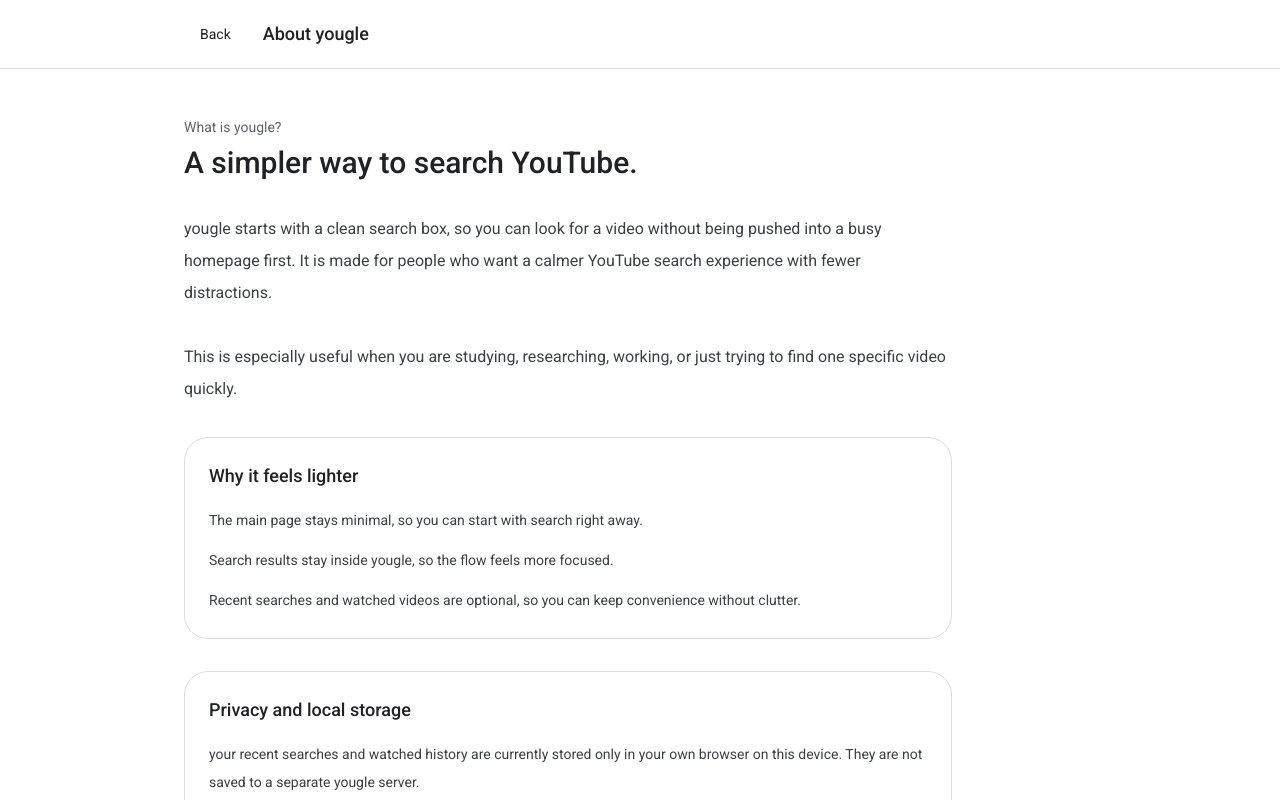
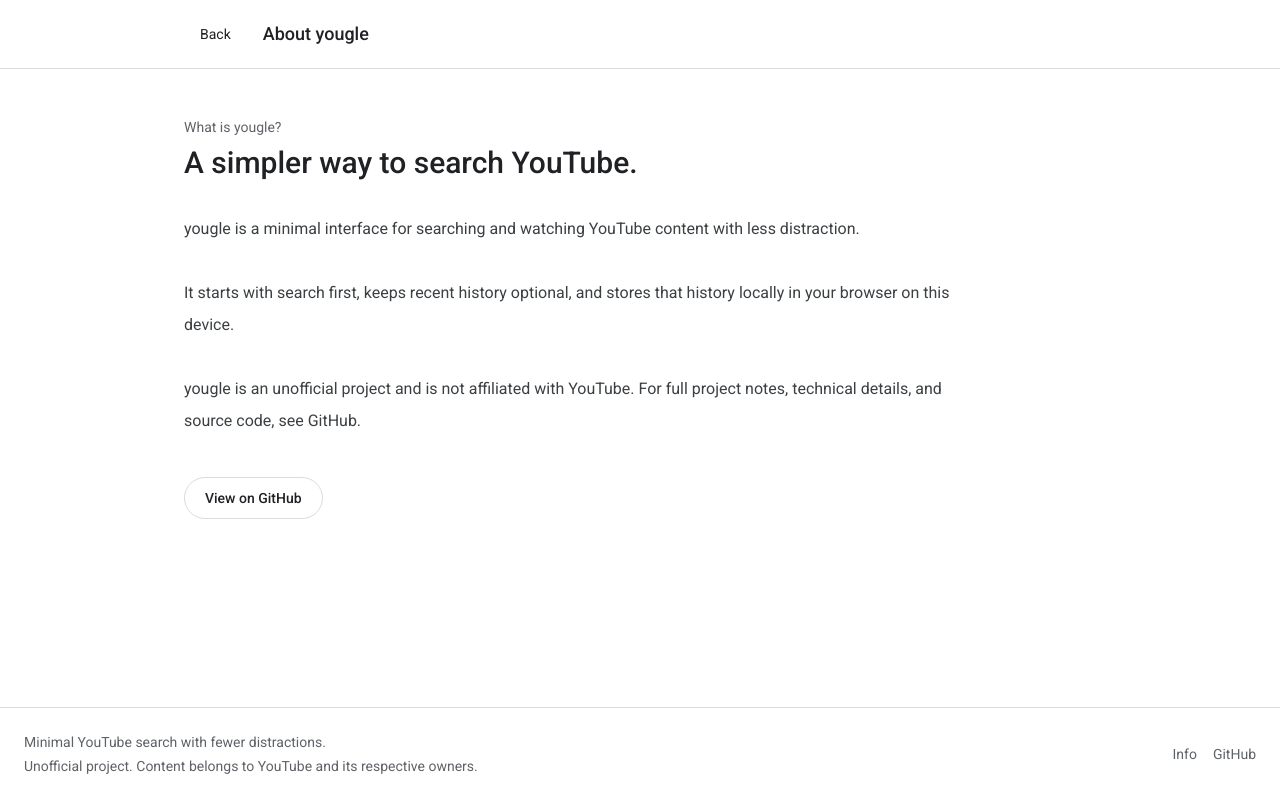
Before and after one commit to jxchlee/yoogle, a Next.js app: page /info in a window 1280 px wide. Shown: the top 800 px of the page. Built offline with nearby package versions, Linux system fonts and the light colour scheme.

Commit message:
Polish info, footer, and watch history details

```diff
--- a/src/app/info/page.tsx
+++ b/src/app/info/page.tsx
@@ -1,8 +1,11 @@
 import Link from "next/link";
+
+import { SiteFooter } from "@/components/yougle-common";
 
 export default function InfoPage() {
   return (
-    <main className="min-h-screen bg-white">
+    <div className="flex min-h-screen flex-col bg-white">
+      <main className="flex-1">
         <header className="border-b border-[var(--line)]">
           <div className="mx-auto flex max-w-[960px] items-center gap-4 px-4 py-4 sm:px-6">
             <Link
@@ -25,40 +28,34 @@
             </div>
 
             <p className="text-base leading-8 text-[#3c4043]">
-            yougle starts with a clean search box, so you can look for a video
-            without being pushed into a busy homepage first. It is made for people
-            who want a calmer YouTube search experience with fewer distractions.
+              yougle is a minimal interface for searching and watching YouTube content
+              with less distraction.
             </p>
 
             <p className="text-base leading-8 text-[#3c4043]">
-            This is especially useful when you are studying, researching, working,
-            or just trying to find one specific video quickly.
+              It starts with search first, keeps recent history optional, and stores
+              that history locally in your browser on this device.
             </p>
 
-          <div className="rounded-3xl border border-[var(--line)] px-6 py-6">
-            <h3 className="text-lg font-medium text-[#202124]">Why it feels lighter</h3>
-            <ul className="mt-4 space-y-3 text-sm leading-7 text-[#3c4043]">
-              <li>The main page stays minimal, so you can start with search right away.</li>
-              <li>Search results stay inside yougle, so the flow feels more focused.</li>
-              <li>Recent searches and watched videos are optional, so you can keep convenience without clutter.</li>
-            </ul>
-          </div>
+            <p className="text-base leading-8 text-[#3c4043]">
+              yougle is an unofficial project and is not affiliated with YouTube.
+              For full project notes, technical details, and source code, see GitHub.
+            </p>
 
-          <div className="rounded-3xl border border-[var(--line)] px-6 py-6">
-            <h3 className="text-lg font-medium text-[#202124]">Privacy and local storage</h3>
-            <p className="mt-4 text-sm leading-7 text-[#3c4043]">
-              your recent searches and watched history are currently stored only in
-              your own browser on this device. They are not saved to a separate
-              yougle server.
-            </p>
-            <ul className="mt-4 space-y-3 text-sm leading-7 text-[#3c4043]">
-              <li>That means your history is less exposed than a server-synced system.</li>
-              <li>It also makes the service simpler and faster, because there is no account or sync setup.</li>
-              <li>You can clear the stored history whenever you want from the app.</li>
-            </ul>
+            <div className="pt-2">
+              <a
+                href="https://github.com/jxchlee/yoogle"
+                target="_blank"
+                rel="noreferrer"
+                className="inline-flex items-center rounded-full border border-[var(--line)] px-5 py-2.5 text-sm font-medium text-[#202124] hover:bg-[#f8f9fa]"
+              >
+                View on GitHub
+              </a>
             </div>
           </div>
         </section>
       </main>
+      <SiteFooter />
+    </div>
   );
 }
--- a/src/components/yougle-app.tsx
+++ b/src/components/yougle-app.tsx
@@ -13,7 +13,7 @@
 } from "react";
 import { usePathname, useRouter, useSearchParams } from "next/navigation";
 
-import { Logo, SearchForm, TopBar } from "@/components/yougle-common";
+import { Logo, SearchForm, SiteFooter, TopBar } from "@/components/yougle-common";
 import { HistorySheet, PrefsSheet } from "@/components/yougle-sheets";
 import type { SearchResponse, SearchResult, WatchHistoryItem } from "@/lib/types";
 import {
@@ -248,7 +248,8 @@
   return (
     <>
       {home ? (
-        <main className="relative flex min-h-screen justify-center bg-white px-4 pt-[21vh] sm:pt-[18vh]">
+        <div className="flex min-h-screen flex-col bg-white">
+          <main className="relative flex flex-1 justify-center px-4 pt-[21vh] sm:pt-[18vh]">
             <TopBar
               showInfo
               absolute
@@ -276,10 +277,13 @@
               </div>
             </div>
           </main>
+          <SiteFooter />
+        </div>
       ) : (
-        <div className="min-h-screen bg-white">
+        <div className="flex min-h-screen flex-col bg-white">
           <header className="sticky top-0 z-20 border-b border-[var(--line)] bg-white/95 backdrop-blur">
-            <div className="mx-auto flex max-w-[1400px] items-center gap-3 px-4 py-3 sm:px-6">
+            <div className="mx-auto grid max-w-[1400px] grid-cols-[auto_minmax(0,720px)_auto] items-center gap-3 px-4 py-3 sm:px-6">
+              <div className="justify-self-start">
                 <button
                   type="button"
                   onClick={() => router.push("/")}
@@ -287,7 +291,8 @@
                 >
                   <Logo small />
                 </button>
-              <div className="max-w-[720px] flex-1">
+              </div>
+              <div className="w-full justify-self-center">
                 <SearchForm
                   value={inputValue}
                   suggestions={suggestions}
@@ -297,7 +302,7 @@
                   onRemoveSuggestion={removeSearchItem}
                 />
               </div>
-              <div className="flex items-center gap-2">
+              <div className="flex items-center gap-2 justify-self-end">
                 <button
                   type="button"
                   onClick={() => {
@@ -331,7 +336,7 @@
             </div>
           </header>
 
-          <main className="mx-auto max-w-[1400px] px-4 pb-12 pt-6 sm:px-6">
+          <main className="mx-auto w-full max-w-[1400px] flex-1 px-4 pb-12 pt-6 sm:px-6">
             <div className="mb-6 flex items-center gap-3 text-sm text-[#606060]">
               <span>
                 Results for <span className="font-medium text-[#202124]">{activeQuery}</span>
@@ -395,6 +400,7 @@
               ) : null}
             </div>
           </main>
+          <SiteFooter />
         </div>
       )}
 
--- a/src/components/yougle-common.tsx
+++ b/src/components/yougle-common.tsx
@@ -160,3 +160,29 @@
     </div>
   );
 }
+
+export function SiteFooter() {
+  return (
+    <footer className="border-t border-[var(--line)] bg-white">
+      <div className="mx-auto flex max-w-[1400px] flex-col gap-3 px-4 py-6 text-sm text-[#5f6368] sm:px-6 md:flex-row md:items-center md:justify-between">
+        <div className="space-y-1">
+          <p>Minimal YouTube search with fewer distractions.</p>
+          <p>Unofficial project. Content belongs to YouTube and its respective owners.</p>
+        </div>
+        <div className="flex items-center gap-4">
+          <Link href="/info" className="hover:text-[#202124]">
+            Info
+          </Link>
+          <a
+            href="https://github.com/jxchlee/yoogle"
+            target="_blank"
+            rel="noreferrer"
+            className="hover:text-[#202124]"
+          >
+            GitHub
+          </a>
+        </div>
+      </div>
+    </footer>
+  );
+}
--- a/src/components/yougle-sheets.tsx
+++ b/src/components/yougle-sheets.tsx
@@ -220,10 +220,15 @@
             }
             className="mt-4 h-10 w-full cursor-pointer rounded-xl border border-[var(--line)] px-3 text-sm outline-none"
           >
+            <option value="US">United States</option>
             <option value="KR">Korea</option>
-            <option value="US">United States</option>
+            <option value="CA">Canada</option>
+            <option value="AU">Australia</option>
+            <option value="IN">India</option>
             <option value="JP">Japan</option>
             <option value="GB">United Kingdom</option>
+            <option value="DE">Germany</option>
+            <option value="FR">France</option>
           </select>
         </label>
 
--- a/src/lib/types.ts
+++ b/src/lib/types.ts
@@ -26,6 +26,11 @@
   id: string;
   title: string;
   channelTitle: string;
+  description?: string;
   thumbnailUrl: string;
+  publishedAt?: string;
+  publishedLabel?: string;
+  duration?: string;
+  viewCount?: string;
   watchedAt: string;
 };
--- a/src/lib/yougle-client.ts
+++ b/src/lib/yougle-client.ts
@@ -41,7 +41,12 @@
     id: video.id,
     title: video.title,
     channelTitle: video.channelTitle,
+    description: video.description,
     thumbnailUrl: video.thumbnailUrl,
+    publishedAt: video.publishedAt,
+    publishedLabel: video.publishedLabel,
+    duration: video.duration,
+    viewCount: video.viewCount,
     watchedAt: new Date().toISOString(),
   };
 
@@ -82,10 +87,11 @@
     id: item.id,
     title: item.title,
     channelTitle: item.channelTitle,
-    description: "Opened from your yougle watch history.",
+    description: item.description ?? "Opened from your yougle watch history.",
     thumbnailUrl: item.thumbnailUrl,
-    publishedAt: item.watchedAt,
-    publishedLabel: "From your history",
-    duration: "Saved",
+    publishedAt: item.publishedAt ?? item.watchedAt,
+    publishedLabel: item.publishedLabel ?? "From your history",
+    duration: item.duration ?? "Saved",
+    viewCount: item.viewCount,
   };
 }
```
Also changed, not shown: src/components/yougle-watch-page.tsx (+16 -8 lines). Lines whose indentation alone changed are shown as unchanged.
